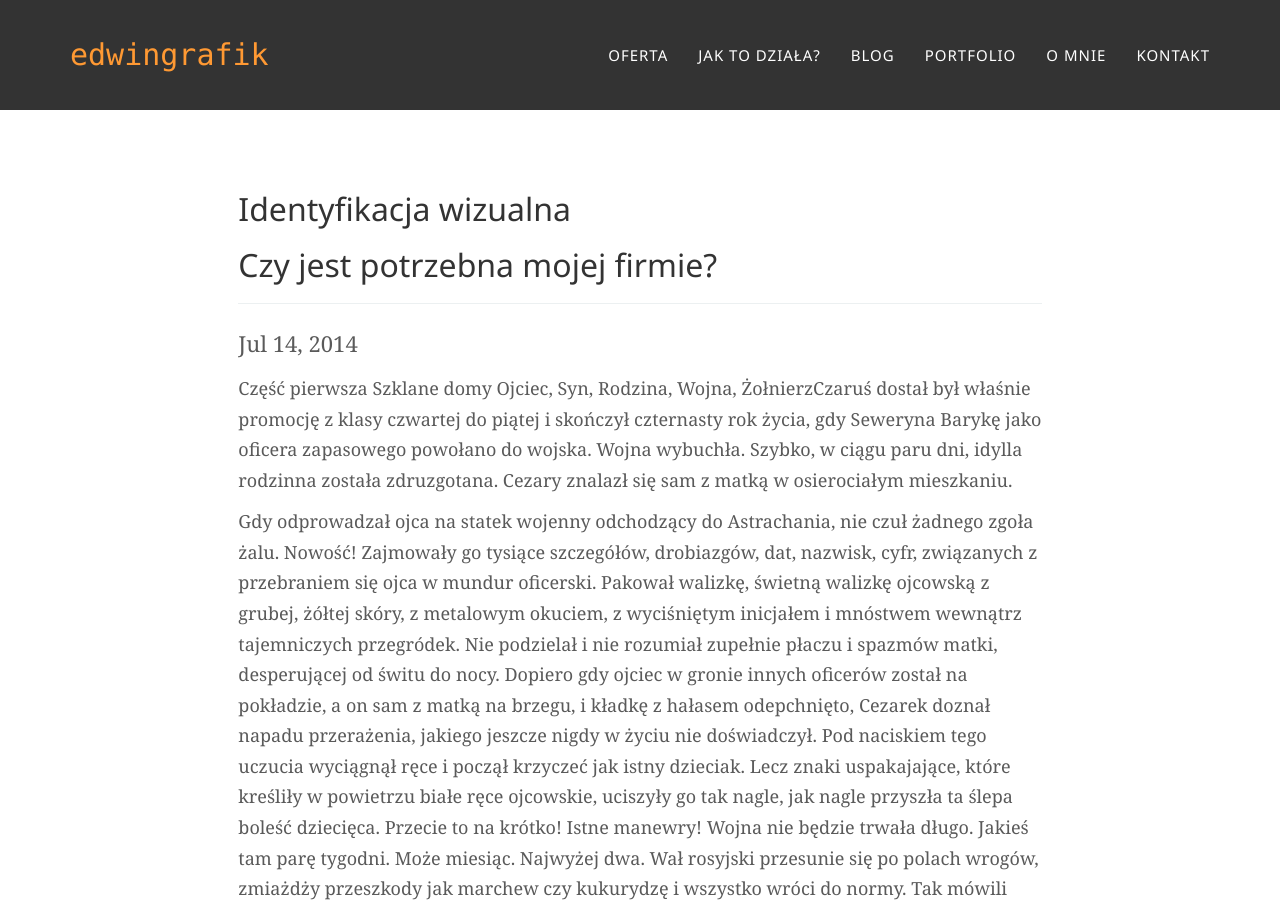
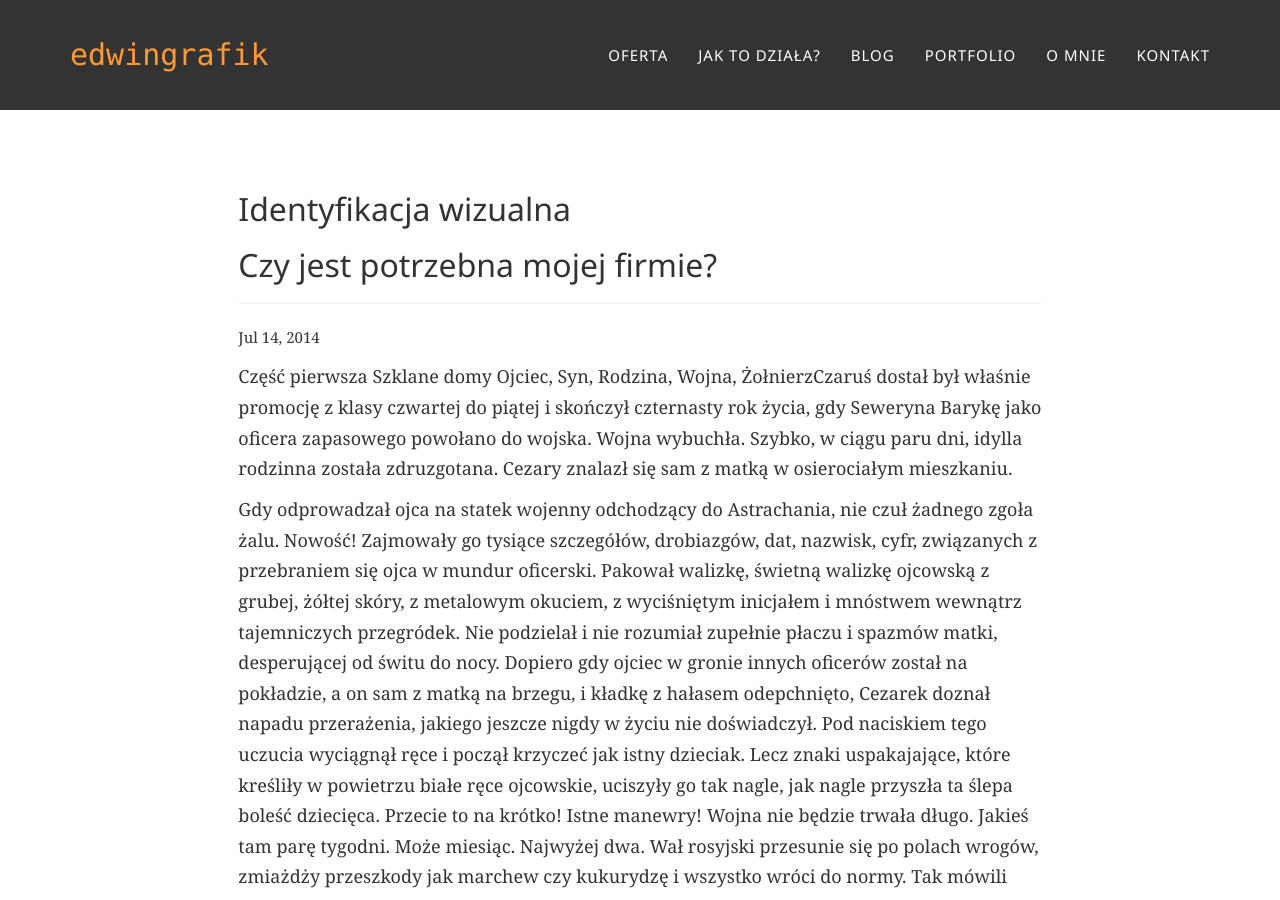
Before and after one commit to edwingrafik/edwingrafik.github.io, a Jekyll site: the page built from _posts/2016-06-30-identyfikacja-wizualna.md, in a window 1280 px wide and 900 px high. Built offline with Jekyll 4.4.1, drawn with Linux system fonts in a browser that asks for light colours; some web fonts are replaced; comment, search, counter and statistics services are not loaded.

Commit message:
Update blog-post.html

```diff
--- a/_layouts/blog-post.html
+++ b/_layouts/blog-post.html
@@ -10,13 +10,11 @@
         <h2>{{ page.title }}</h2>
         <h2>{{ page.subtitle }}</h2>
         <hr>
+        <time datetime="{{ page.date | date_to_xmlschema }}" itemprop="datePublished">{{ page.date | date: "%b %-d, %Y" }}</time>
 
           <p class="large text-muted">
-            <time datetime="{{ page.date | date_to_xmlschema }}" itemprop="datePublished">{{ page.date | date: "%b %-d, %Y" }}</time>
+            {{ content }}
           </p>
-          <div class="large text-muted">
-            {{ content }}
-          </div>
 
       </div>
     </div>
```
